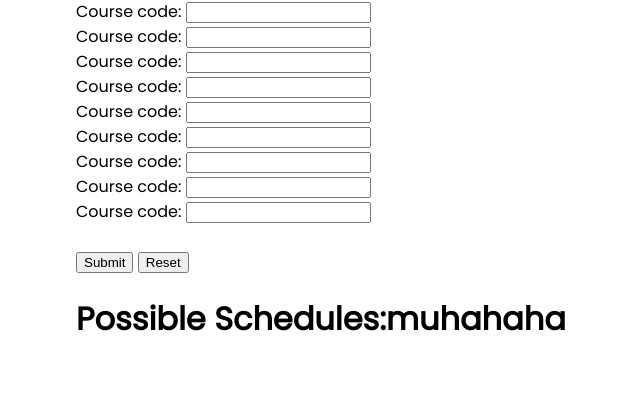
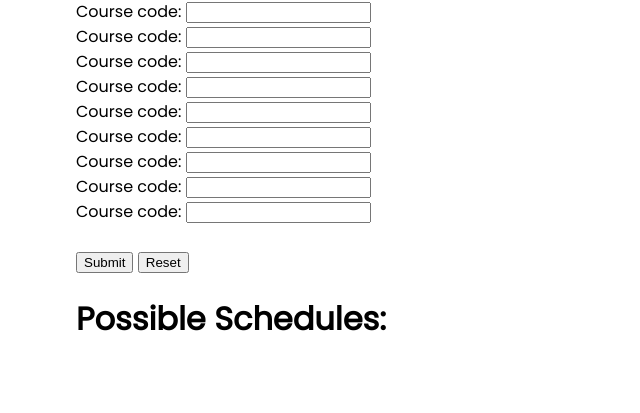
Before and after one commit to matthanmethane/course_planner, a Flask app: page /planner in a window 1280 px wide. Shown: the part 387-800 px from the top of the page, without its empty margins (272-912 px from the left). Run offline with Flask 2, Linux system fonts and the light colour scheme; parts of the project's set-up code (start-up, migrations or seed data) failed here and were passed over; some libraries are stand-ins or nearby versions.

Commit message:
Updated HTML for planner.html

```diff
--- a/templates/planner.html
+++ b/templates/planner.html
@@ -104,7 +104,7 @@ body {font-size:16px;}
         </div>
         {% endfor %}
 
-        <h1 class="w3-xxxlarge w3-text-red"><b>Possible Schedules:muhahaha</b></h1>
+        <h1 class="w3-xxxlarge w3-text-red"><b>Possible Schedules:</b></h1>
 
         {{table|safe}}
 {% endblock %}
```
